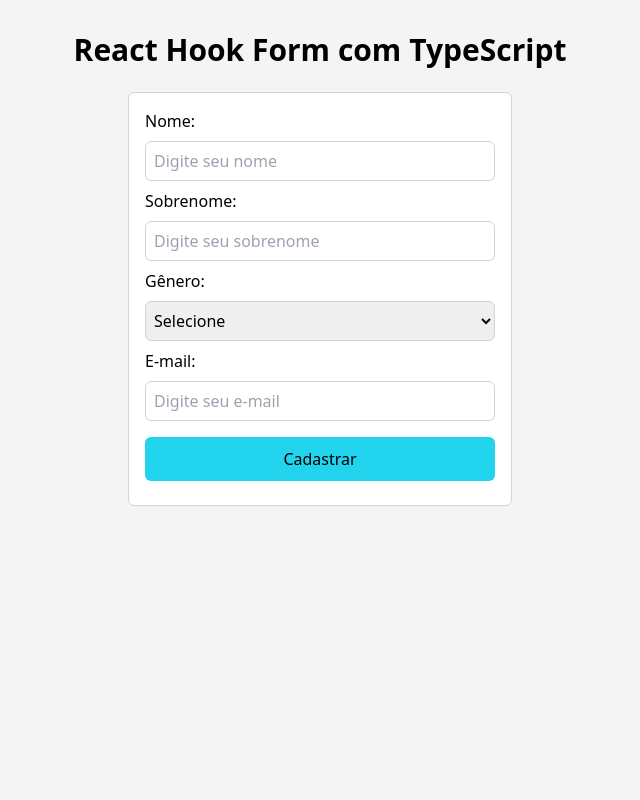
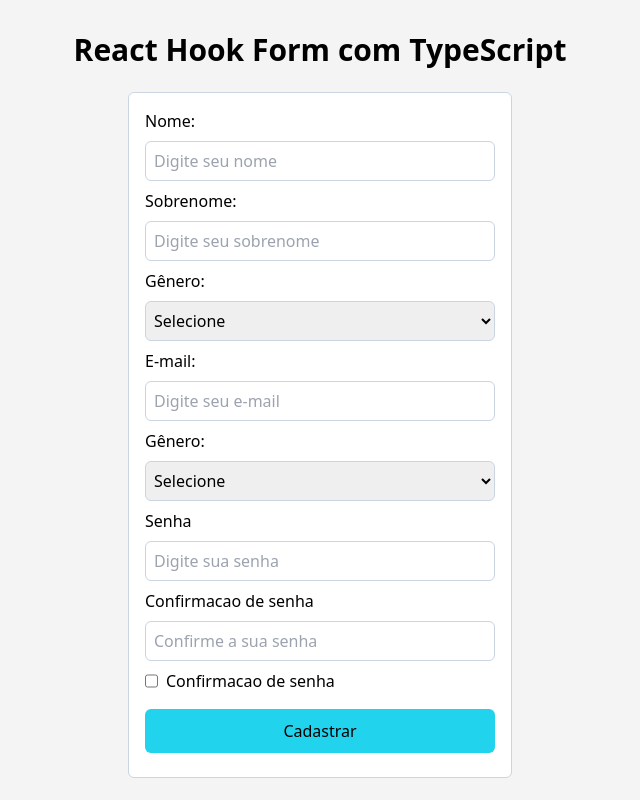
Before and after one commit to AdsonTanajura/react-typescript, a React (Vite) app in the folder 13_react_hook_form/: page / in a window 1280 px wide. Shown: the whole page, without its empty margins (320-960 px from the left). Built offline with nearby package versions, Linux system fonts and the light colour scheme.

Commit message:
Validacao de senha e chackbox

```diff
--- a/13_react_hook_form/src/components/Form.tsx
+++ b/13_react_hook_form/src/components/Form.tsx
@@ -70,6 +70,66 @@ const Form = () => {
           <small className="text-red-500 italic">{errors.email.message}</small>
         )}
       </div>
+      <div className="flex flex-col gap-2 mb-2">
+        <label htmlFor="gender">Gênero:</label>
+        <select
+          id="gender"
+          {...register('gender')}
+          className="h-10 pl-1 rounded-md border border-slate-300"
+        >
+          <option value="select">Selecione</option>
+          <option value="male">Masculino</option>
+          <option value="famale">Feminino</option>
+          <option value="other">Outro</option>
+        </select>
+        {errors?.gender && (
+          <small className="text-red-500 italic">{errors.gender.message}</small>
+        )}
+      </div>
+      <div className="flex flex-col gap-2 mb-2">
+        <label htmlFor="password">Senha</label>
+        <input
+          type="password"
+          id="password"
+          placeholder="Digite sua senha"
+          {...register('password')}
+          className="h-10 pl-2 rounded-md border border-slate-300"
+        />
+        {errors?.password && (
+          <small className="text-red-500 italic">
+            {errors.password.message}
+          </small>
+        )}
+      </div>
+      <div className="flex flex-col gap-2 mb-2">
+        <label htmlFor="confirmpassword">Confirmacao de senha</label>
+        <input
+          type="password"
+          id="confirmpassword"
+          placeholder="Confirme a sua senha"
+          {...register('confirmpassword')}
+          className="h-10 pl-2 rounded-md border border-slate-300"
+        />
+        {errors?.confirmpassword && (
+          <small className="text-red-500 italic">
+            {errors.confirmpassword.message}
+          </small>
+        )}
+      </div>
+      <div className="flex flex-col gap-2 mb-2">
+        <div className="flex gap-2">
+          <input
+            type="checkbox"
+            id="agree"
+            placeholder="Confirme a sua senha"
+            {...register('agree')}
+          />
+          <label htmlFor="agree">Confirmacao de senha</label>
+        </div>
+        {errors?.agree && (
+          <small className="text-red-500 italic">{errors.agree.message}</small>
+        )}
+      </div>
       <button
         type="submit"
         className="w-full h-11 bg-cyan-400 rounded-md my-2 hover:bg-cyan-500 transition-all"
--- a/13_react_hook_form/src/schemas/formSchema.ts
+++ b/13_react_hook_form/src/schemas/formSchema.ts
@@ -15,7 +15,7 @@ export const formSchema = z
     confirmpassword: z
       .string()
       .min(6, 'A confirmação precisa ter no mínimo 6 caracteres'),
-    agreed: z.boolean().refine((field) => field === true, {
+    agree: z.boolean().refine((field) => field === true, {
       message: 'Você precisa concordar com os termos.',
     }),
   })
```
